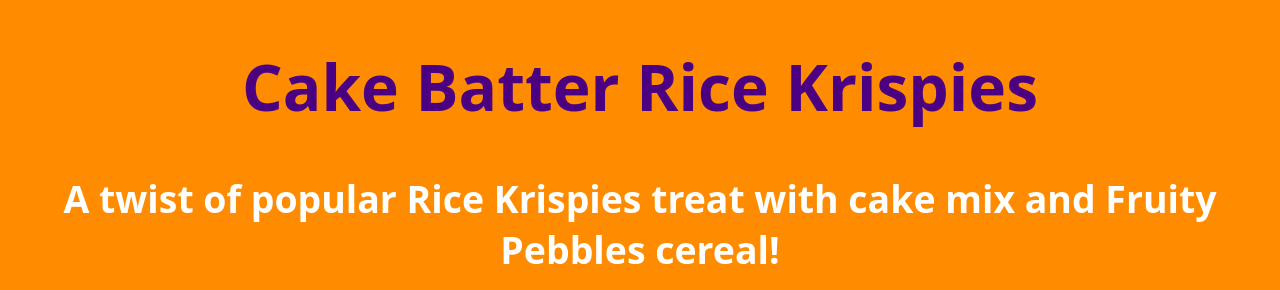
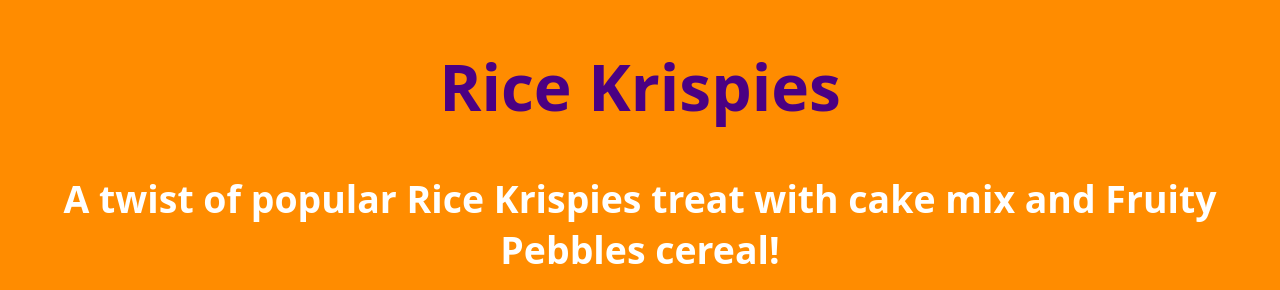
Before and after one commit to KishanKokal/odin-recipes, a plain HTML site: page pages/krispies.html in a window 1280 px wide. Shown: the top 290 px of the page. Drawn offline with Linux system fonts and the light colour scheme.

Commit message:
Update heading to Rice Krispies

```diff
--- a/pages/krispies.html
+++ b/pages/krispies.html
@@ -7,7 +7,7 @@
     <title>Rice Krispies</title>
 </head>
 <body style="font-family: system-ui, -apple-system, BlinkMacSystemFont, 'Segoe UI', Roboto, Oxygen, Ubuntu, Cantarell, 'Open Sans', 'Helvetica Neue', sans-serif; background-color: darkorange; font-size:xx-large; font-weight: bolder;">
-    <h1 style="text-align: center; color:indigo">Cake Batter Rice Krispies</h1>
+    <h1 style="text-align: center; color:indigo">Rice Krispies</h1>
     <h3 style="text-align: center; color:white">A twist of popular Rice Krispies treat with cake mix and Fruity Pebbles cereal!</h3>
     <div style="text-align: center; vertical-align: middle">
         <iframe width="960" height="540" style="border: 5px solid;"
```
